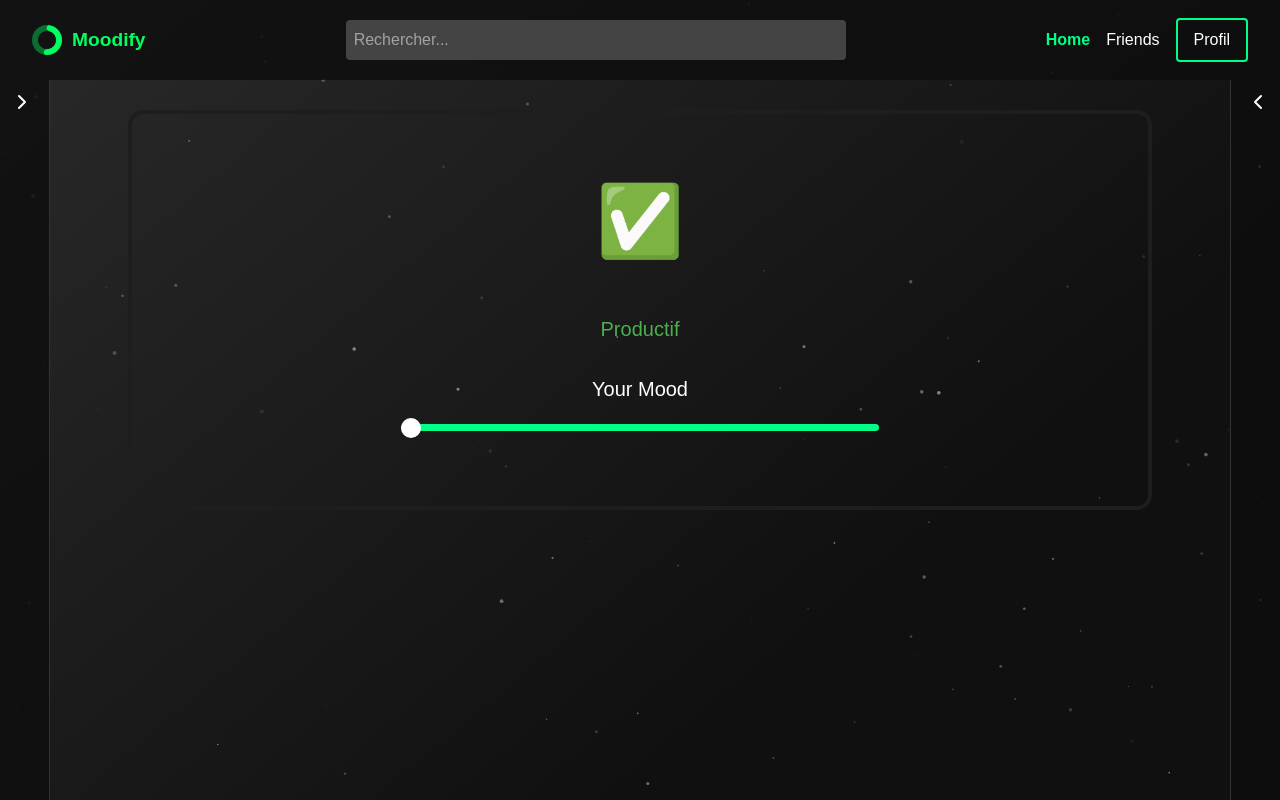
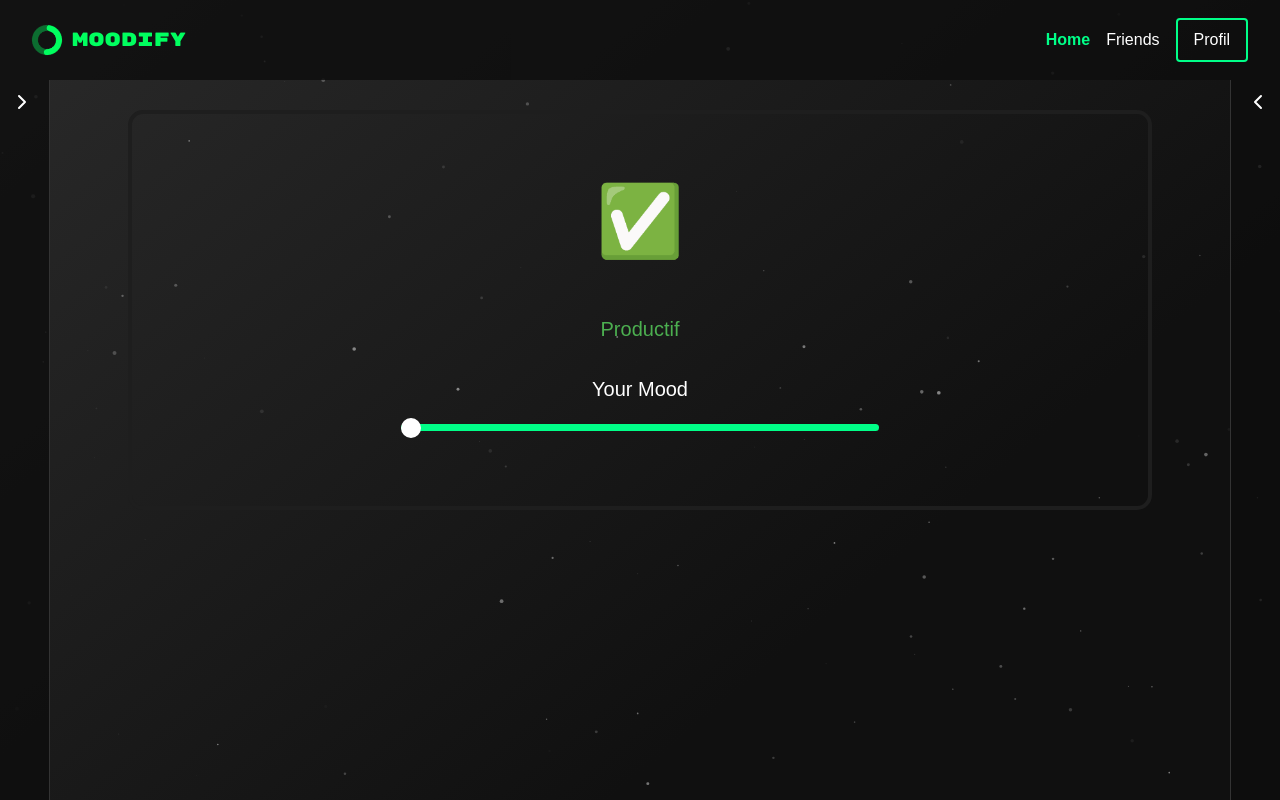
Before and after one commit to hediboissard/Moodify, a Vue app in the folder FrontMoodify/: page /home in a window 1280 px wide. Built offline with nearby package versions, Linux system fonts and the light colour scheme; sample sign-in values are in the browser's storage.

Commit message:
amélioration de la nav bar

```diff
--- a/FrontMoodify/src/components/Navbar.vue
+++ b/FrontMoodify/src/components/Navbar.vue
@@ -2,10 +2,8 @@
     <nav class="navbar">
       <router-link to="/home" class="logo">
         <img src="@/assets/logo.png" alt="Logo" class="logo-img" />
-        <span>Moodify</span>
+        <span id="moodify">Moodify</span>
       </router-link>
-
-      <input type="text" placeholder="Rechercher..." class="search-input" />
 
       <div class="links">
         <router-link
```
